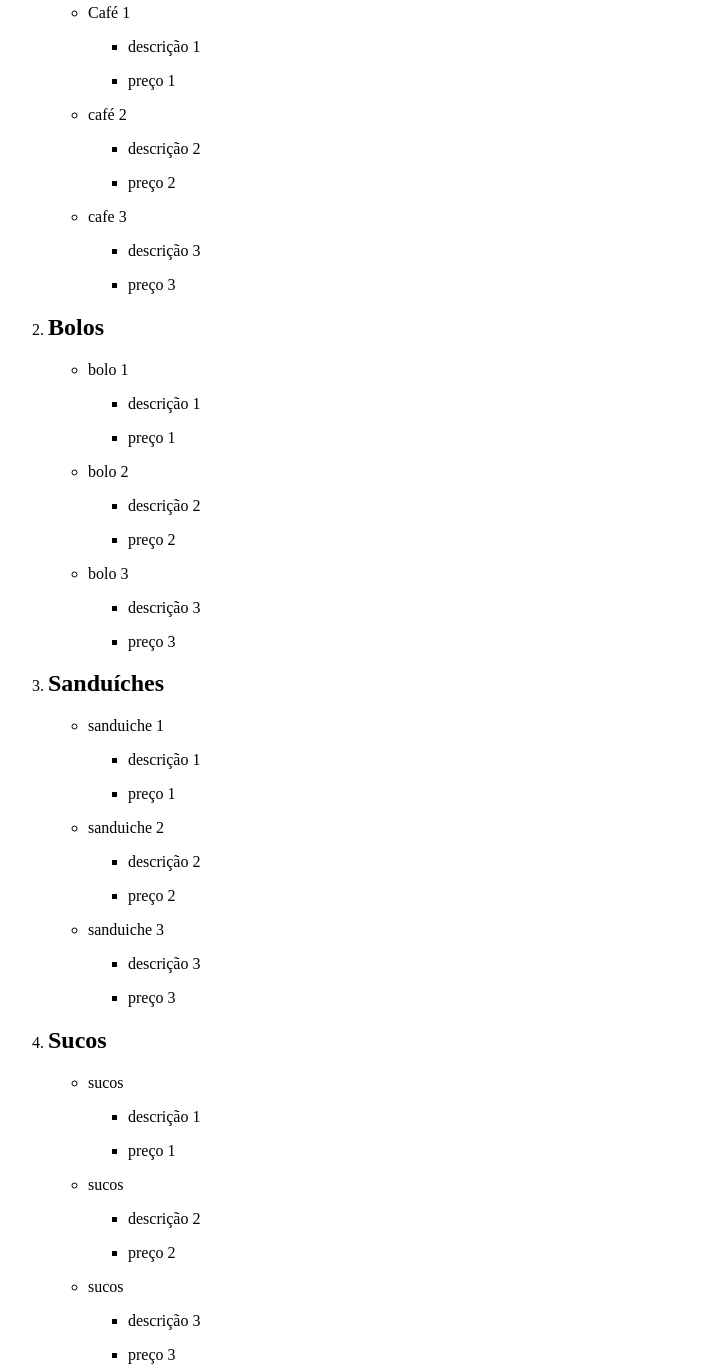
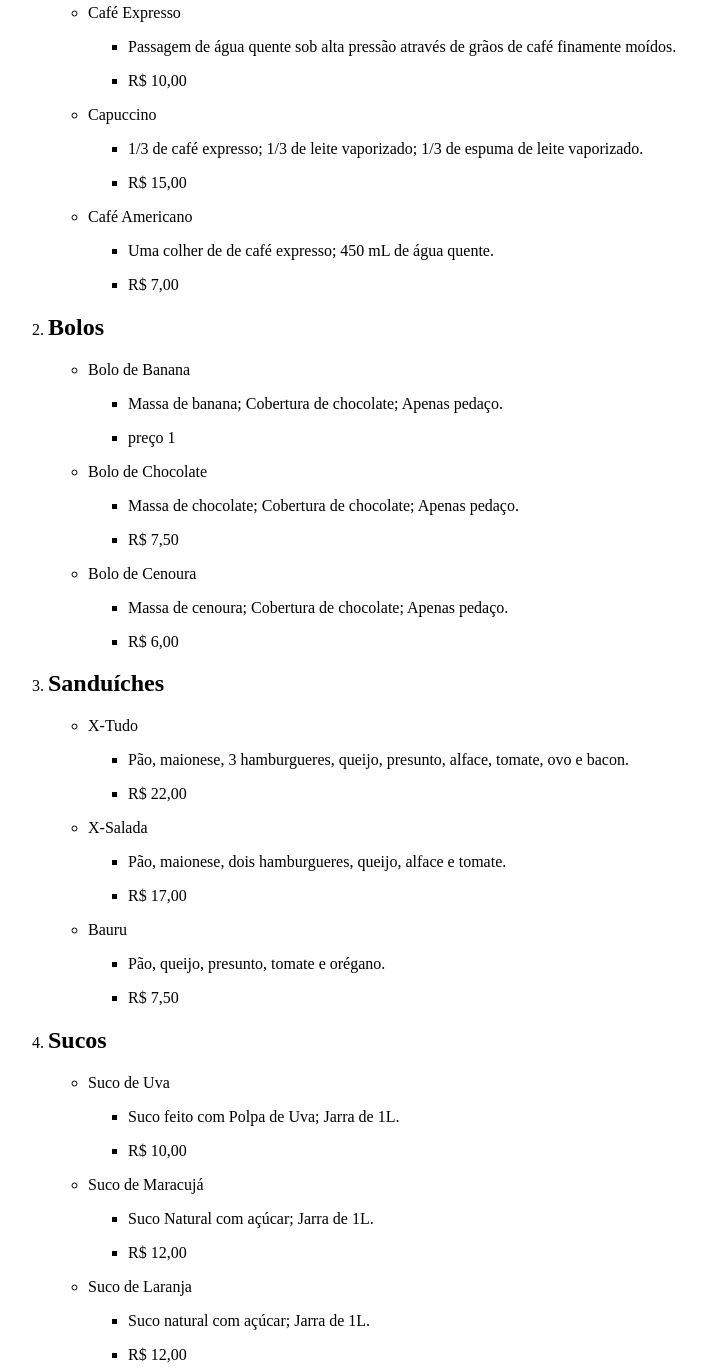
Before and after one commit to FelipeKespers/repositorio-alpar, a plain HTML site: page atividade2/index.html in a window 1280 px wide. Shown: the part 437-1804 px from the top of the page, without its empty margins (0-707 px from the left). Drawn offline with Linux system fonts and the light colour scheme.

Commit message:
Cardápio finalizado

```diff
--- a/atividade2/index.html
+++ b/atividade2/index.html
@@ -11,49 +11,53 @@
     <h1>Café Delícia - Cardápio</h1>
     <img src="fotocafe.png" alt="Foto do Café">
     <p>Sejam bem vindos ao Café Delícia, aqui a prioridade é a satisfação dos clientes.
-        Venham conhecer nosso Cardápio e nossa variedade de pratos e bebidas
+        Venham conhecer nosso Cardápio e nossa variedade de pratos e bebidas.
     </p>
     <ol>
         <li>
             <h2>Cafés</h2>
         </li>
         <ul>
-            <li>Café 1</li>
+            <li>Café Expresso</li>
             <ul>
                 <li>
                     <p>
-                        descrição 1
+                        Passagem de água quente sob alta pressão
+                        através de grãos de café finamente moídos.
                     </p>
                 <li>
                     <p>
-                        preço 1
+                        R$ 10,00
                     </p>
                 </li>
                 </li>
             </ul>
-            <li>café 2</li>
+            <li>Capuccino</li>
             <ul>
                 <li>
                     <p>
-                        descrição 2
+                        1/3 de café expresso;
+                        1/3 de leite vaporizado;
+                        1/3 de espuma de leite vaporizado.
                     </p>
                 </li>
                 <li>
                     <p>
-                        preço 2
+                        R$ 15,00
                     </p>
                 </li>
             </ul>
-            <li>cafe 3</li>
+            <li>Café Americano</li>
             <ul>
                 <li>
                     <p>
-                        descrição 3
+                        Uma colher de de café expresso;
+                        450 mL de água quente.
                     </p>
                 </li>
                 <li>
                     <p>
-                        preço 3
+                        R$ 7,00
                     </p>
                 </li>
             </ul>
@@ -63,11 +67,13 @@
             <h2>Bolos</h2>
         </li>
         <ul>
-            <li>bolo 1</li>
+            <li>Bolo de Banana</li>
             <ul>
                 <li>
                     <p>
-                        descrição 1
+                        Massa de banana;
+                        Cobertura de chocolate;
+                        Apenas pedaço.
                     </p>
                 </li>
                 <li>
@@ -76,29 +82,33 @@
                     </p>
                 </li>
             </ul>
-            <li>bolo 2</li>
+            <li>Bolo de Chocolate</li>
             <ul>
                 <li>
                     <p>
-                        descrição 2
+                        Massa de chocolate;
+                        Cobertura de chocolate;
+                        Apenas pedaço.
                     </p>
                 </li>
                 <li>
                     <p>
-                        preço 2
+                        R$ 7,50
                     </p>
                 </li>
             </ul>
-            <li>bolo 3</li>
+            <li>Bolo de Cenoura</li>
             <ul>
                 <li>
                     <p>
-                        descrição 3
+                        Massa de cenoura;
+                        Cobertura de chocolate;
+                        Apenas pedaço.
                     </p>
                 </li>
                 <li>
                     <p>
-                        preço 3
+                        R$ 6,00
                     </p>
                 </li>
             </ul>
@@ -108,42 +118,42 @@
             <h2>Sanduíches</h2>
         </li>
         <ul>
-            <li>sanduiche 1</li>
+            <li>X-Tudo</li>
             <ul>
                 <li>
                     <p>
-                        descrição 1
+                        Pão, maionese, 3 hamburgueres, queijo, presunto, alface, tomate, ovo e bacon.
                     </p>
                 </li>
                 <li>
                     <p>
-                        preço 1
+                        R$ 22,00
                     </p>
                 </li>
             </ul>
-            <li>sanduiche 2</li>
+            <li>X-Salada</li>
             <ul>
                 <li>
                     <p>
-                        descrição 2
+                        Pão, maionese, dois hamburgueres, queijo, alface e tomate.
                     </p>
                 </li>
                 <li>
                     <p>
-                        preço 2
+                        R$ 17,00
                     </p>
                 </li>
             </ul>
-            <li>sanduiche 3</li>
+            <li>Bauru</li>
             <ul>
                 <li>
                     <p>
-                        descrição 3
+                        Pão, queijo, presunto, tomate e orégano.
                     </p>
                 </li>
                 <li>
                     <p>
-                        preço 3
+                        R$ 7,50
                     </p>
                 </li>
             </ul>
@@ -153,42 +163,45 @@
             <h2>Sucos</h2>
         </li>
         <ul>
-            <li>sucos</li>
+            <li>Suco de Uva</li>
             <ul>
                 <li>
                     <p>
-                        descrição 1
+                        Suco feito com Polpa de Uva;
+                        Jarra de 1L.
                     </p>
                 </li>
                 <li>
                     <p>
-                        preço 1
+                        R$ 10,00
                     </p>
                 </li>
             </ul>
-            <li>sucos</li>
+            <li>Suco de Maracujá</li>
             <ul>
                 <li>
                     <p>
-                        descrição 2
+                        Suco Natural com açúcar;
+                        Jarra de 1L.
                     </p>
                 </li>
                 <li>
                     <p>
-                        preço 2
+                        R$ 12,00
                     </p>
                 </li>
             </ul>
-            <li>sucos</li>
+            <li>Suco de Laranja</li>
             <ul>
                 <li>
                     <p>
-                        descrição 3
+                        Suco natural com açúcar;
+                        Jarra de 1L.
                     </p>
                 </li>
                 <li>
                     <p>
-                        preço 3
+                        R$ 12,00
                     </p>
                 </li>
             </ul>
@@ -234,10 +247,10 @@
      Informações de contato
 </h2>
 <p>
-    Endereço:
+    Endereço: R. Aliança Liberal, 639 - Bela Aliança, São Paulo - SP, 05088-000
 </p>
 <p>
-    Telefone:
+    Telefone: 11947067078
 </p>
 <span>
      <ul>
```
